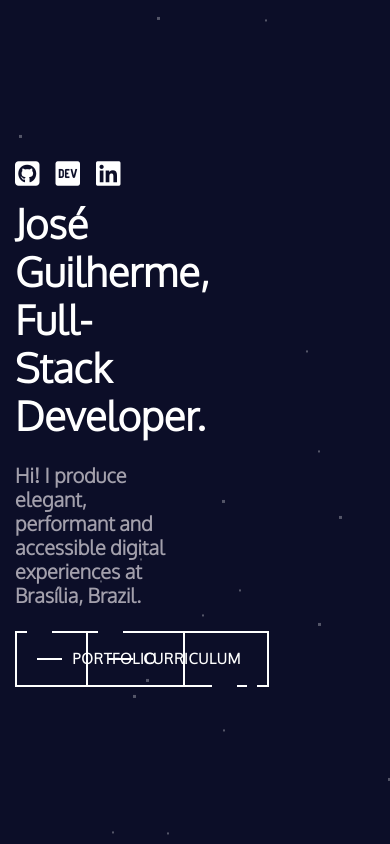
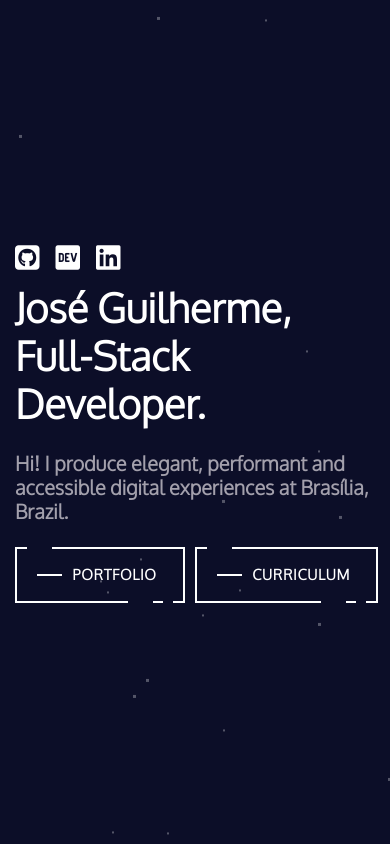
Before and after one commit to nova-script/portfolio, a React (Create React App) app: page / in a window 390 px wide. Built offline with nearby package versions, Linux system fonts and the light colour scheme.

Commit message:
:bulb: Add responsive home

```diff
--- a/src/assets/css/home.css
+++ b/src/assets/css/home.css
@@ -2,6 +2,15 @@ body {
 	overflow-y: hidden;
 	font-family: 'Oxygen', sans-serif;
 	background-color: #0c0e28;
+}
+
+.color-secondary {
+    color: #a3a0ac !important;
+}
+
+a.text-white:hover {
+    color: #a3a0ac !important;
+    transition: 0.5s;
 }
 
 .home_container {
--- a/src/components/Home.js
+++ b/src/components/Home.js
@@ -14,31 +14,34 @@ function Home() {
         initial={{opacity: 0, x: 100}}
         animate={{opacity: 1, x: 0}}
         exit={{opacity: 0, x: -100}}
-        transition={{duration: 1}}
-      >
+        transition={{duration: 1}}>
+
         <div class="stars-container">
           <div id='stars'></div>
           <div id='stars2'></div>
           <div id='stars3'></div>
         </div>
+
         <div class="container home_container">
           <div class="row align-items-center row_container">
-        <div class="col-6">
+            <div class="col-12 col-md-6">
               <h3>
                 <a href='https://github.com/joseguilherme-dev' className='text-white' target='_blank'><i class="fab fa-github-square mr-3"></i></a>
                 <a href='https://dev.to/joseguilhermefmoura/' className='text-white' target='_blank'><i class="fab fa-dev mr-3"></i></a>
                 <a href='https://www.linkedin.com/in/joseguilhermefmoura/' className='text-white' target='_blank'><i class="fab fa-linkedin mr-3"></i></a>
               </h3>
+
               <h1><strong>
-            José Guilherme,<br/>
-            Full-Stack Developer.</strong>
-          </h1>
-          <h5 class="my-4">
-          <strong>Hi! I produce elegant, performant and accessible digital
-            experiences at Brasília, Brazil.</strong>
-          </h5>
+                José Guilherme, <br/>
+                Full-Stack Developer.
+              </strong></h1>
+              <h5 class="my-4"><strong>
+                Hi! I produce elegant, performant and accessible digital
+                experiences at Brasília, Brazil.
+              </strong></h5>
+
               <div className='row m-0 p-0'>
-            <div className='col-4 m-0 p-0 mr-3'>
+                <div className='col-6 col-md-4 m-0 p-0'>
                         <Link to='portfolio' class="fancy" href="#">
                           <span class="top-key"></span>
                           <span class="text">Portfolio</span>
@@ -46,7 +49,7 @@ function Home() {
                           <span class="bottom-key-2"></span>
                         </Link>
                     </div>
-                <div className='col-4 m-0 p-0'>
+                    <div className='col-6 col-md-4 m-0 p-0'>
                         <Link to='curriculum' class="fancy" href="#">
                           <span class="top-key"></span>
                           <span class="text">Curriculum</span>
```
Lines whose indentation alone changed are shown as unchanged.
